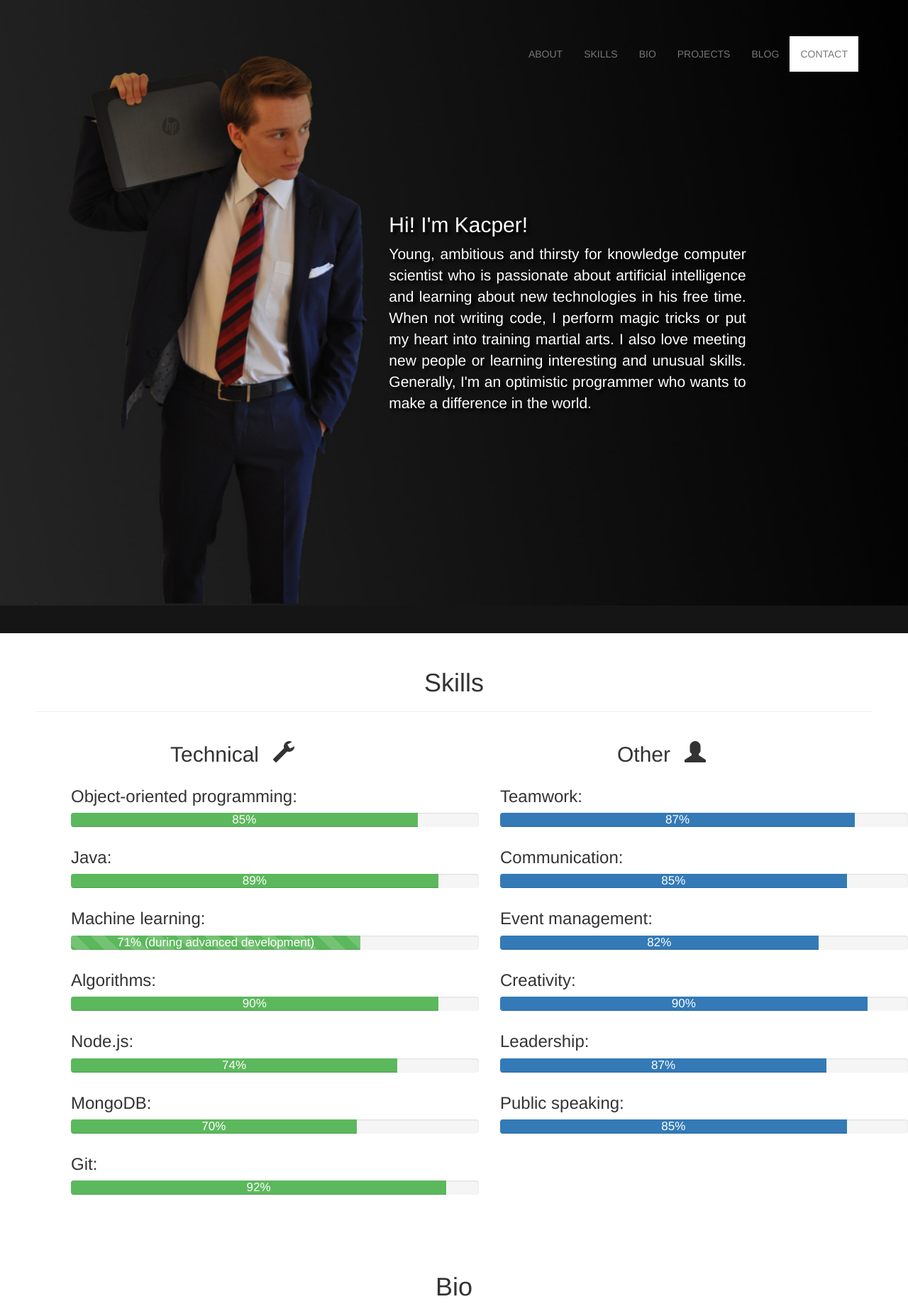
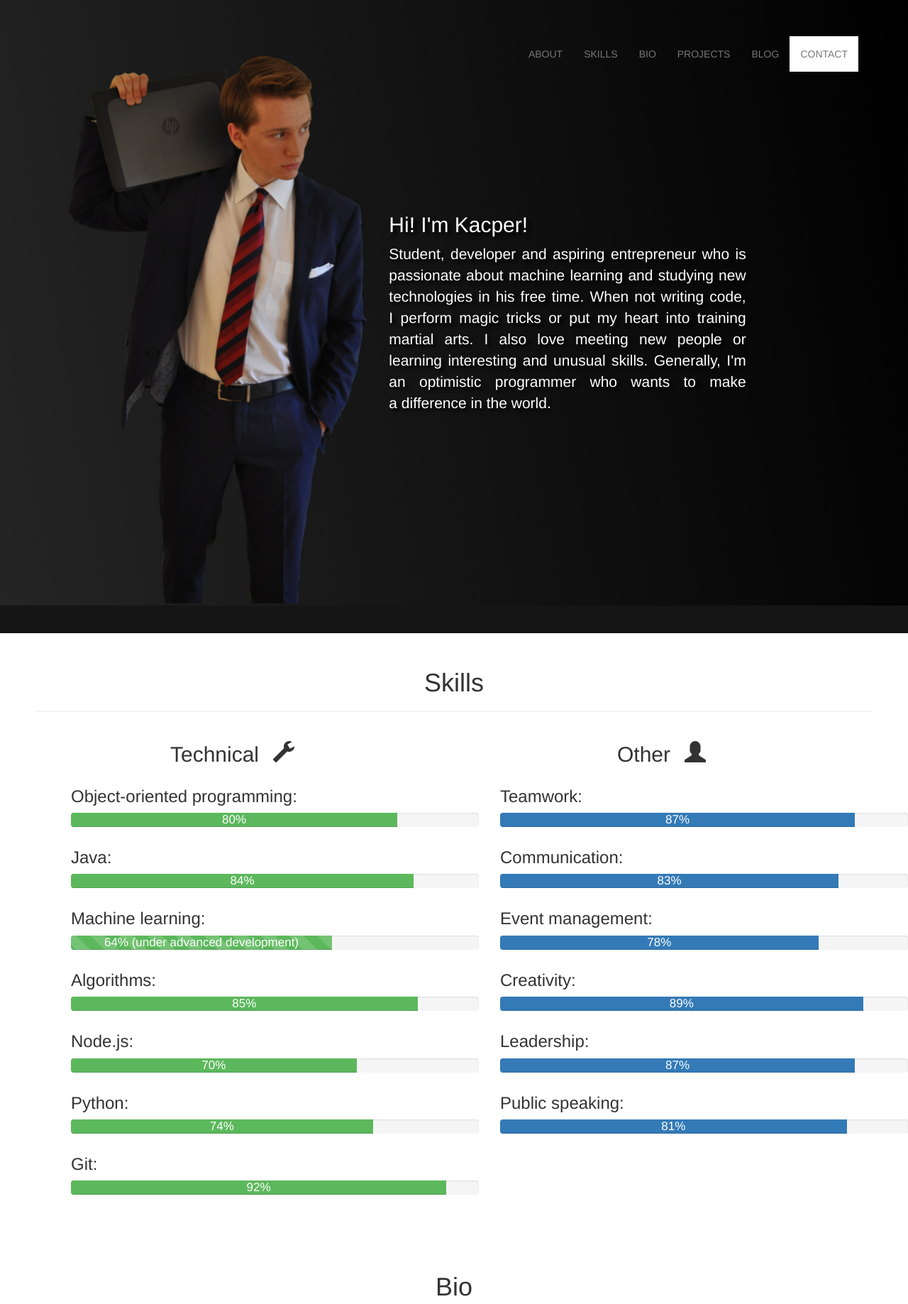
Before and after one commit to K-Kielak/PersonalWebsite, a Node server app: template views/index.ejs in a window 1280 px wide. Shown: the top 1837 px of the page at 71% size. Run offline with Node 20, Linux system fonts and the light colour scheme; the template is opened without the code that fills it, so the values that code supplies are empty; the visitor is signed in with stand-in values (Sample User, id 1); some libraries are stand-ins or nearby versions.

Commit message:
Update landing page

```diff
--- a/views/index.ejs
+++ b/views/index.ejs
@@ -69,10 +69,10 @@
       <div class="row">
         <div class="col-md-5 col-sm-2"></div>
         <div class="col-md-5 col-sm-9">
-          <p class="text-justify">Young, ambitious and thirsty for knowledge computer scientist who is passionate about artificial intelligence and learning about new technologies in his free time.
+          <p class="text-justify">Student, developer and aspiring entrepreneur who is passionate about machine learning and studying new technologies in his free time.
             When not writing code, I&nbsp;perform magic tricks or put my heart into training martial arts. I&nbsp;also love meeting new people or learning interesting and unusual skills.
             Generally, I'm an optimistic programmer who wants to make a&nbsp;difference in the world.</p>
-          <p class="text-center text-mobile">Young, ambitious and thirsty for knowledge software engineer who is passionate about artificial intelligence and learning about new technologies in his free time.
+          <p class="text-center text-mobile">Student, developer and aspiring entrepreneur who is passionate about machine learning and studying new technologies in his free time.
             When not writing code, I&nbsp;perform magic tricks or put my heart into training martial arts. I&nbsp;also love meeting new people or learning interesting and unusual skills.
             Generally, I'm an optimistic programmer who wants to make a&nbsp;difference in the world.</p>
         </div>
@@ -91,6 +91,36 @@
         <div class="skill">
           <h3>Object-oriented programming:</h3>
           <div class="progress">
+            <div class="progress-bar progress-bar-success" role="progressbar" aria-valuenow="80"
+            aria-valuemin="0" aria-valuemax="100" style="width:80%">
+              80%
+            </div>
+          </div>
+        </div>
+
+        <div class="skill">
+          <h3>Java:</h3>
+          <div class="progress">
+            <div class="progress-bar progress-bar-success" role="progressbar" aria-valuenow="84"
+            aria-valuemin="0" aria-valuemax="100" style="width:84%">
+              84%
+            </div>
+          </div>
+        </div>
+
+        <div class="skill">
+          <h3>Machine learning:</h3>
+          <div class="progress">
+            <div class="progress-bar progress-bar-success progress-bar-striped active" role="progressbar" aria-valuenow="64"
+            aria-valuemin="0" aria-valuemax="100" style="width:64%">
+              64% (under advanced development)
+            </div>
+          </div>
+        </div>
+
+        <div class="skill">
+          <h3>Algorithms:</h3>
+          <div class="progress">
             <div class="progress-bar progress-bar-success" role="progressbar" aria-valuenow="85"
             aria-valuemin="0" aria-valuemax="100" style="width:85%">
               85%
@@ -99,51 +129,21 @@
         </div>
 
         <div class="skill">
-          <h3>Java:</h3>
+          <h3>Node.js:</h3>
           <div class="progress">
-            <div class="progress-bar progress-bar-success" role="progressbar" aria-valuenow="90"
-            aria-valuemin="0" aria-valuemax="100" style="width:90%">
-              89%
+            <div class="progress-bar progress-bar-success" role="progressbar" aria-valuenow="70"
+            aria-valuemin="0" aria-valuemax="100" style="width:70%">
+              70%
             </div>
           </div>
         </div>
 
         <div class="skill">
-          <h3>Machine learning:</h3>
+          <h3>Python:</h3>
           <div class="progress">
-            <div class="progress-bar progress-bar-success progress-bar-striped active" role="progressbar" aria-valuenow="71"
-            aria-valuemin="0" aria-valuemax="100" style="width:71%">
-              71% (during advanced development)
-            </div>
-          </div>
-        </div>
-
-        <div class="skill">
-          <h3>Algorithms:</h3>
-          <div class="progress">
-            <div class="progress-bar progress-bar-success" role="progressbar" aria-valuenow="90"
-            aria-valuemin="0" aria-valuemax="100" style="width:90%">
-              90%
-            </div>
-          </div>
-        </div>
-
-        <div class="skill">
-          <h3>Node.js:</h3>
-          <div class="progress">
-            <div class="progress-bar progress-bar-success" role="progressbar" aria-valuenow="80"
-            aria-valuemin="0" aria-valuemax="100" style="width:80%">
+            <div class="progress-bar progress-bar-success" role="progressbar" aria-valuenow="74"
+            aria-valuemin="0" aria-valuemax="100" style="width:74%">
               74%
-            </div>
-          </div>
-        </div>
-
-        <div class="skill">
-          <h3>MongoDB:</h3>
-          <div class="progress">
-            <div class="progress-bar progress-bar-success" role="progressbar" aria-valuenow="70"
-            aria-valuemin="0" aria-valuemax="100" style="width:70%">
-              70%
             </div>
           </div>
         </div>
@@ -178,9 +178,9 @@
         <div class="skill">
           <h3>Communication:</h3>
           <div class="progress">
-            <div class="progress-bar progress-bar-primary" role="progressbar" aria-valuenow="85"
-            aria-valuemin="0" aria-valuemax="100" style="width:85%">
-              85%
+            <div class="progress-bar progress-bar-primary" role="progressbar" aria-valuenow="83"
+            aria-valuemin="0" aria-valuemax="100" style="width:83%">
+              83%
             </div>
           </div>
         </div>
@@ -190,7 +190,7 @@
           <div class="progress">
             <div class="progress-bar progress-bar-primary" role="progressbar" aria-valuenow="78"
             aria-valuemin="0" aria-valuemax="100" style="width:78%">
-              82%
+              78%
             </div>
           </div>
         </div>
@@ -198,9 +198,9 @@
         <div class="skill">
           <h3>Creativity:</h3>
           <div class="progress">
-            <div class="progress-bar progress-bar-primary" role="progressbar" aria-valuenow="90"
-            aria-valuemin="0" aria-valuemax="100" style="width:90%">
-              90%
+            <div class="progress-bar progress-bar-primary" role="progressbar" aria-valuenow="89"
+            aria-valuemin="0" aria-valuemax="100" style="width:89%">
+              89%
             </div>
           </div>
         </div>
@@ -208,8 +208,8 @@
         <div class="skill">
           <h3>Leadership:</h3>
           <div class="progress">
-            <div class="progress-bar progress-bar-primary" role="progressbar" aria-valuenow="80"
-            aria-valuemin="0" aria-valuemax="100" style="width:80%">
+            <div class="progress-bar progress-bar-primary" role="progressbar" aria-valuenow="87"
+            aria-valuemin="0" aria-valuemax="100" style="width:87%">
               87%
             </div>
           </div>
@@ -218,9 +218,9 @@
         <div class="skill">
           <h3>Public speaking:</h3>
           <div class="progress">
-            <div class="progress-bar progress-bar-primary" role="progressbar" aria-valuenow="85"
+            <div class="progress-bar progress-bar-primary" role="progressbar" aria-valuenow="81"
             aria-valuemin="0" aria-valuemax="100" style="width:85%">
-              85%
+              81%
             </div>
           </div>
         </div>
@@ -238,7 +238,7 @@
            <h2 >Work experience</h2>
          </div>
          <hr/>
-         <h3><b>Gigon</b></h3>
+         <h3><b><a href="https://gigon.co.uk">Gigon Ltd</a></b></h3>
          <h4>Co-Founder</h4>
          <h5>As the main tech co-founder of tech music startup I develop the MVP, look for other tech talents to join our team and help with all necessary business and legal matters.</h5>
          <h3 class="text-center sub-text"><small>09.2017 - ?&nbsp;&nbsp;&nbsp;&nbsp;&nbsp;&nbsp;&nbsp;&nbsp;&nbsp;&nbsp;&nbsp;</small></h3>
@@ -358,7 +358,7 @@
            <div class="col-sm-6">
              <h3 class="contact">Contact me! I'll get back to you within 24 hours.</h3>
              <h3 class="contact" style="white-space:nowrap;"><span class="glyphicon glyphicon-map-marker"></span> Birmingham, UK</h3>
-             <h3 class="contact" style="white-space:nowrap;"><span class="glyphicon glyphicon-phone"></span> +44 773 193 9152</h3>
+             <h3 class="contact" style="white-space:nowrap;"><span class="glyphicon glyphicon-phone"></span> +44 7731 939152</h3>
              <h3 class="contact" style="white-space:nowrap;"><span class="glyphicon glyphicon-envelope"></span> kielak.kacper@gmail.com</h3>
            </div>
            <div class="col-sm-6 text-center">
```
